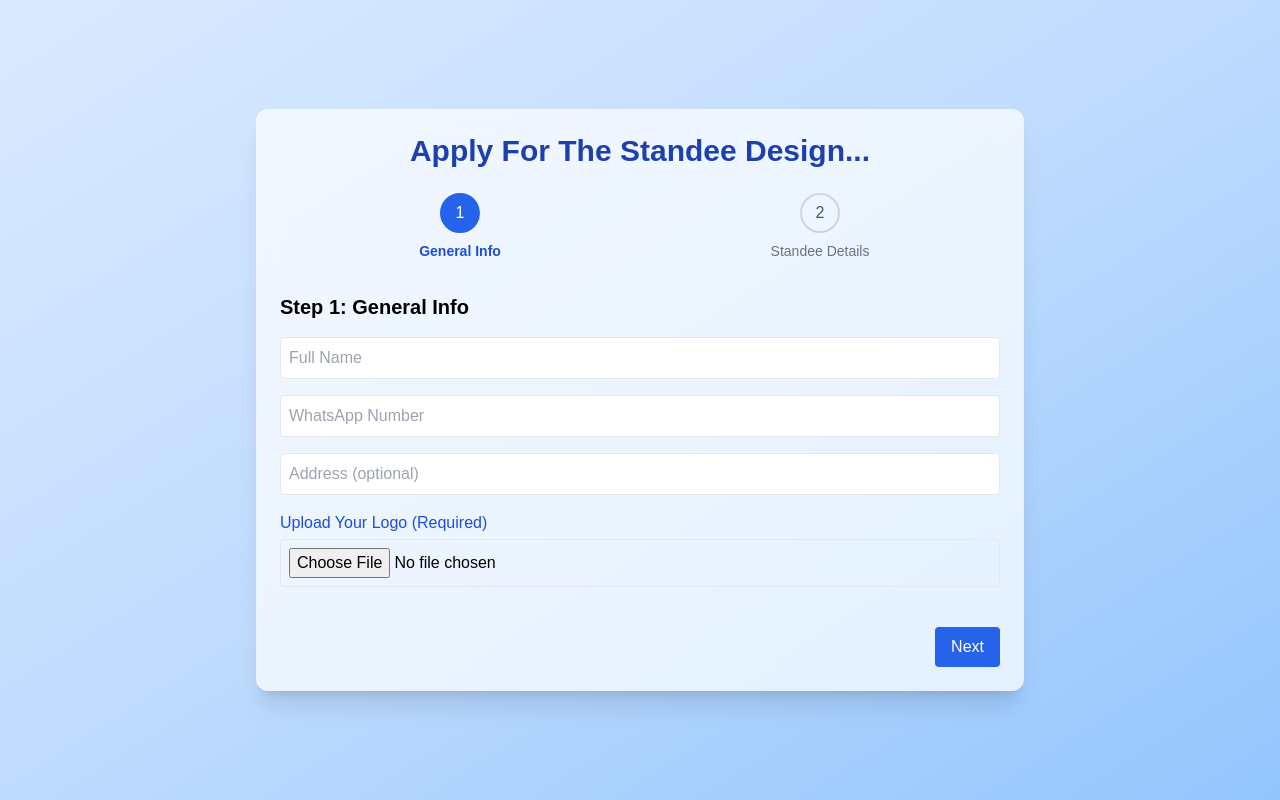
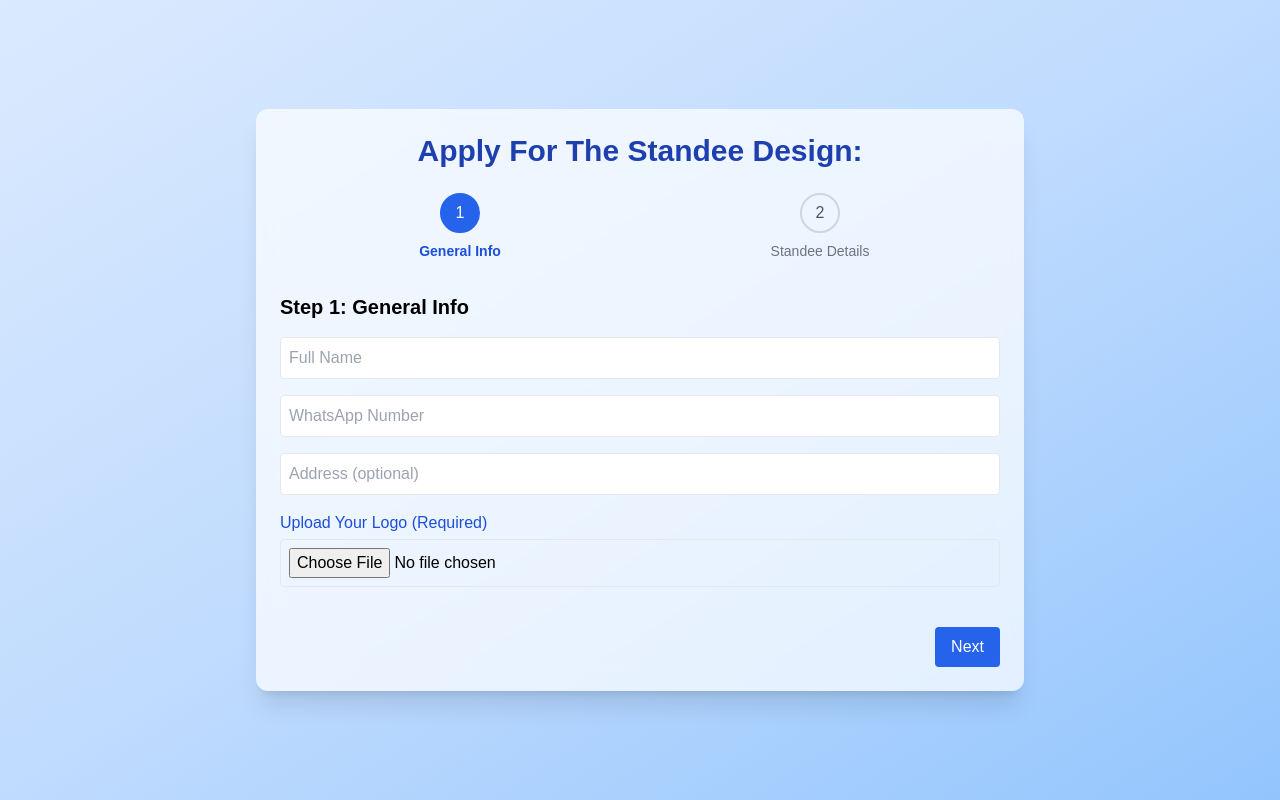
Before and after one commit to Arjun-1431/bharttapp_addproduct, a Next.js app: page /UserDetailSubmitPage in a window 1280 px wide. Built offline with nearby package versions, Linux system fonts and the light colour scheme.

Commit message:
Update page.jsx

```diff
--- a/src/app/UserDetailSubmitPage/page.jsx
+++ b/src/app/UserDetailSubmitPage/page.jsx
@@ -135,7 +135,7 @@ export default function StepperForm() {
         </div>
       )}
       <div className="max-w-3xl w-full p-6 bg-white/70 backdrop-blur-md shadow-xl rounded-xl">
-        <h2 className="text-3xl font-bold text-center text-blue-800 mb-6">Apply For The Standee Design...</h2>
+        <h2 className="text-3xl font-bold text-center text-blue-800 mb-6">Apply For The Standee Design:</h2>
 
         {/* Stepper */}
         <div className="flex justify-between mb-8">
```
